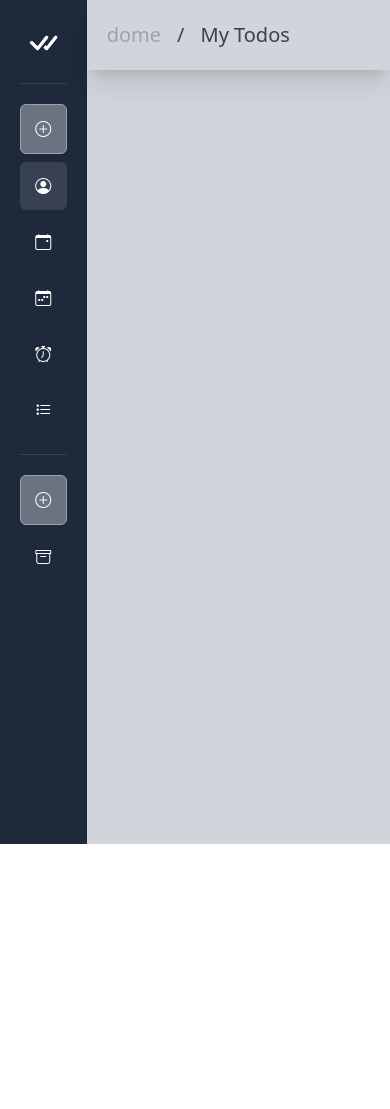
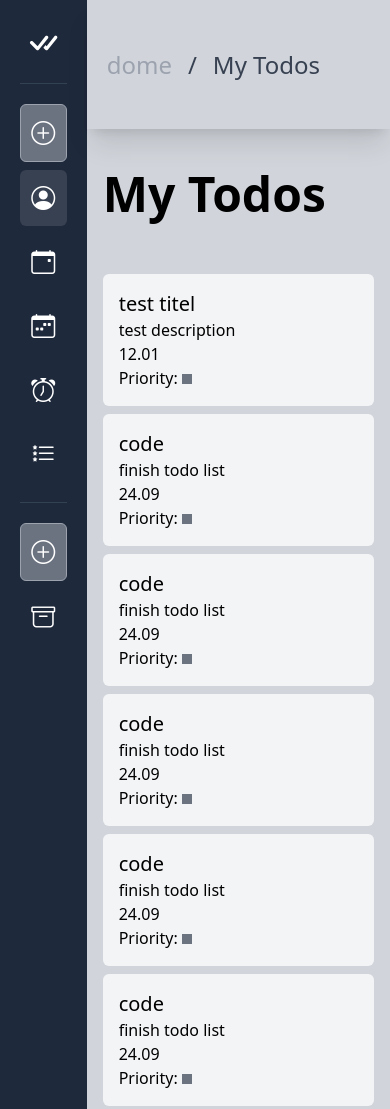
Before and after one commit to jntlmb/todo, a website built with Vite: page frontend/index.html in a window 390 px wide. Shown: the top 1109 px of the page. Before the commit the page ends 844 px from the top, so only its background shows below. Built offline with nearby package versions, Linux system fonts and the light colour scheme.

Commit message:
started implementing logic

```diff
--- a/frontend/index.html
+++ b/frontend/index.html
@@ -10,10 +10,11 @@
             href="https://cdn.jsdelivr.net/npm/bootstrap-icons@1.10.5/font/bootstrap-icons.css"
         />
     </head>
-    <body class="min-h-screen grid grid-cols-9 grid-rows-9">
+    <body class="grid min-h-screen grid-cols-9 grid-rows-9">
         <nav
-            class="bg-slate-800 col-start-1 col-end-3 row-start-1 row-end-10 p-5"
+            class="col-start-1 col-end-3 row-start-1 p-5 bg-slate-800 row-end-10"
         >
+            <div class="">
                 <div
                     class="flex justify-center md:justify-start text-white text-4xl pb-5 gap-1 border-b-[1px] border-slate-700"
                 >
@@ -26,47 +27,59 @@
                             <button
                                 class="w-full text-md transition duration-150 text-center p-3 border-[1px] border-gray-400 bg-gray-500 rounded-md hover:bg-gray-600 flex justify-center gap-1"
                             >
-                            <i class="bi bi-plus-circle"></i>
+                                <i
+                                    class="text-2xl md:text-base bi bi-plus-circle"
+                                ></i>
                                 <span class="hidden md:block">Add Todo</span>
                             </button>
                         </li>
                         <li>
                             <button
-                            class="w-full text-md transition duration-150 p-3 rounded-md bg-gray-700 hover:bg-gray-600 flex gap-2 justify-center md:justify-start"
+                                class="flex justify-center w-full gap-2 p-3 transition duration-150 bg-gray-700 rounded-md text-md hover:bg-gray-600 md:justify-start"
                             >
-                            <i class="bi bi-person-circle"></i>
+                                <i
+                                    class="text-2xl bi md:text-base bi-person-circle"
+                                ></i>
                                 <span class="hidden md:block">My Todos</span>
                             </button>
                         </li>
                         <li>
                             <button
-                            class="w-full text-md transition duration-150 p-3 rounded-md hover:bg-gray-600 flex gap-2 justify-center md:justify-start"
+                                class="flex justify-center w-full gap-2 p-3 transition duration-150 rounded-md text-md hover:bg-gray-600 md:justify-start"
                             >
-                            <i class="bi bi-calendar-event"></i>
+                                <i
+                                    class="text-2xl bi md:text-base bi-calendar-event"
+                                ></i>
                                 <span class="hidden md:block">Today</span>
                             </button>
                         </li>
                         <li>
                             <button
-                            class="w-full text-md transition duration-150 p-3 rounded-md hover:bg-gray-600 flex gap-2 justify-center md:justify-start"
+                                class="flex justify-center w-full gap-2 p-3 transition duration-150 rounded-md text-md hover:bg-gray-600 md:justify-start"
                             >
-                            <i class="bi bi-calendar-week"></i>
+                                <i
+                                    class="text-2xl bi bi-calendar-week md:text-base"
+                                ></i>
                                 <span class="hidden md:block">Upcoming</span>
                             </button>
                         </li>
                         <li>
                             <button
-                            class="w-full text-md transition duration-150 p-3 rounded-md hover:bg-gray-600 flex gap-2 justify-center md:justify-start"
+                                class="flex justify-center w-full gap-2 p-3 transition duration-150 rounded-md text-md hover:bg-gray-600 md:justify-start"
                             >
-                            <i class="bi bi-alarm"></i>
+                                <i
+                                    class="text-2xl bi bi-alarm md:text-base"
+                                ></i>
                                 <span class="hidden md:block">Anytime</span>
                             </button>
                         </li>
                         <li>
                             <button
-                            class="w-full text-md transition duration-150 p-3 rounded-md hover:bg-gray-600 flex gap-2 justify-center md:justify-start"
+                                class="flex justify-center w-full gap-2 p-3 transition duration-150 rounded-md text-md hover:bg-gray-600 md:justify-start"
                             >
-                            <i class="bi bi-list-stars"></i>
+                                <i
+                                    class="text-2xl bi bi-list-stars md:text-base"
+                                ></i>
                                 <span class="hidden md:block">Priority</span>
                             </button>
                         </li>
@@ -79,32 +92,43 @@
                             <button
                                 class="w-full text-md transition duration-150 text-center p-3 border-[1px] border-gray-400 bg-gray-500 rounded-md hover:bg-gray-600 flex justify-center gap-1"
                             >
-                            <i class="bi bi-plus-circle"></i>
+                                <i
+                                    class="text-2xl md:text-base bi bi-plus-circle"
+                                ></i>
                                 <span class="hidden md:block">Add Project</span>
                             </button>
                         </li>
                         <li>
                             <button
-                            class="w-full text-md transition duration-150 p-3 rounded-md hover:bg-gray-600 flex gap-2 justify-center md:justify-start"
+                                class="flex justify-center w-full gap-2 p-3 transition duration-150 rounded-md text-nowrap text-md hover:bg-gray-600 md:justify-start"
                             >
-                            <i class="bi bi-archive"></i>
+                                <i
+                                    class="text-2xl bi bi-archive md:text-base"
+                                ></i>
                                 <span class="hidden md:block">My Projects</span>
                             </button>
                         </li>
                     </ul>
                 </section>
+            </div>
         </nav>
         <main
-            class="col-start-3 col-end-10 row-start-1 row-end-10 grid grid-rows-12 bg-gray-300"
+            class="grid col-start-3 col-end-10 row-start-1 bg-gray-300 row-end-10 grid-rows-12"
         >
             <div
-                class="row-start-1 row-end-1 shadow-xl flex px-5 gap-4 text-xl items-center"
+                class="flex items-center row-start-1 row-end-1 gap-4 px-5 text-2xl shadow-xl"
             >
                 <p class="text-gray-400">dome</p>
                 <p class="text-gray-700">/</p>
                 <p class="text-gray-700">My Todos</p>
             </div>
-            <div class="row-start-2 row-end-13"></div>
+            <div class="flex items-center row-start-2 row-end-2 px-4">
+                <h2 class="text-5xl font-semibold">My Todos</h2>
+            </div>
+            <div
+                id="content-container"
+                class="row-start-3 gap-2 p-4 row-end-13"
+            ></div>
         </main>
         <!--    Script      -->
         <script type="module" src="src/main.js"></script>
--- /dev/null
+++ b/frontend/src/js/modules/DomHandler.js
@@ -0,0 +1,24 @@
+import { createTodo } from "./templates";
+
+export class DomHandler {
+    constructor() {
+        this.contentContainer = document.getElementById("content-container");
+    }
+
+    printAllTodos(todos) {
+        todos.forEach((todo) => {
+            const newTodo = createTodo(todo);
+            this.contentContainer.appendChild(newTodo);
+        });
+    }
+
+    printUpcomingTodos() {}
+
+    printAnytimeTodos() {}
+
+    printPriorityTodos() {}
+
+    printAddTodoModal() {}
+
+    printAddProjectModal() {}
+}
--- a/frontend/src/js/modules/Todo.js
+++ b/frontend/src/js/modules/Todo.js
@@ -1,9 +1,39 @@
 export class Todo {
     constructor(title, description, dueDate, priority) {
-        this.title = title;
-        this.description = description;
-        this.dueDate = dueDate;
-        this.priority = priority;
-        this.finished = false;
+        this._title = title;
+        this._description = description;
+        this._dueDate = dueDate;
+        this._priority = priority;
+        this._isFinished = false;
     }
+
+    get title() {
+        return this._title;
+    }
+
+    set title(newTitle) {
+        newTitle = newTitle.trim();
+        if (newTitle === "") {
+            console.error("Title cannot be empty!");
+        }
+        this._title = newTitle;
+    }
+
+    get description() {
+        return this._description;
+    }
+
+    set description(newDescription) {
+        newDescription = newDescription.trim();
+        if (newDescription === "") {
+            console.error("Description cannot be empty!");
+        }
+        this._description = newDescription;
+    }
+
+    get dueDate() {
+        return this._dueDate;
+    }
+
+    set dueDate(newDueDate) {}
 }
--- /dev/null
+++ b/frontend/src/js/modules/templates.js
@@ -0,0 +1,29 @@
+export function createTodo(todo) {
+    const container = document.createElement("div");
+    let priorityColor = "";
+
+    switch (String(todo.priority)) {
+        case "1":
+            priorityColor = "bg-red-600";
+            break;
+        case "2":
+            priorityColor = "bg-orange-500";
+            break;
+        case "3":
+            priorityColor = "bg-green-500";
+            break;
+        default:
+            priorityColor = "bg-gray-500";
+    }
+
+    container.classList.add("p-4", "bg-gray-100", "mb-2", "rounded-md");
+
+    container.innerHTML = `
+    <h1 class="text-xl">${todo.title}</h1>
+    <p>${todo.description}</p>
+    <p>${todo.dueDate}</p>
+    <p>Priority: <span class="inline-block h-[10px] w-[10px] ${priorityColor}"> </span></p>
+    `;
+
+    return container;
+}
--- a/frontend/src/main.js
+++ b/frontend/src/main.js
@@ -1,12 +1,30 @@
 import "./input.css";
 
 import { Todo } from "./js/modules/Todo";
-import { Project } from "./js/modules/Project";
+import { DomHandler } from "./js/modules/DomHandler";
 
-const myTodos = [];
+const allTodos = [];
 
-const firstTodo = new Todo("finish homework", "math, englisch", "12.03", "3");
-const secondTodo = new Todo("go to gym", "push day", "12.03", "1");
+const domHandler = new DomHandler();
 
-myTodos.push(firstTodo);
-myTodos.push(secondTodo);
+const firstTestTodo = new Todo("test titel", "test description", "12.01", "2");
+const secondTestTodo = new Todo("code", "finish todo list", "24.09", "1");
+const thirdTestTodo = new Todo("code", "finish todo list", "24.09", "1");
+const fourthTestTodo = new Todo("code", "finish todo list", "24.09", "1");
+const sixthTestTodo = new Todo("code", "finish todo list", "24.09", "1");
+const seventhTestTodo = new Todo("code", "finish todo list", "24.09", "1");
+const eigthTestTodo = new Todo("code", "finish todo list", "24.09", "1");
+const ninethTestTodo = new Todo("code", "finish todo list", "24.09", "1");
+const tenthTestTodo = new Todo("code", "finish todo list", "24.09", "1");
+
+allTodos.push(firstTestTodo);
+allTodos.push(secondTestTodo);
+allTodos.push(thirdTestTodo);
+allTodos.push(fourthTestTodo);
+allTodos.push(sixthTestTodo);
+allTodos.push(seventhTestTodo);
+allTodos.push(eigthTestTodo);
+allTodos.push(ninethTestTodo);
+allTodos.push(tenthTestTodo);
+
+domHandler.printAllTodos(allTodos);
```
Also changed, not shown: frontend/src/js/modules/DOM.js (deleted). Lines whose indentation alone changed are shown as unchanged.
